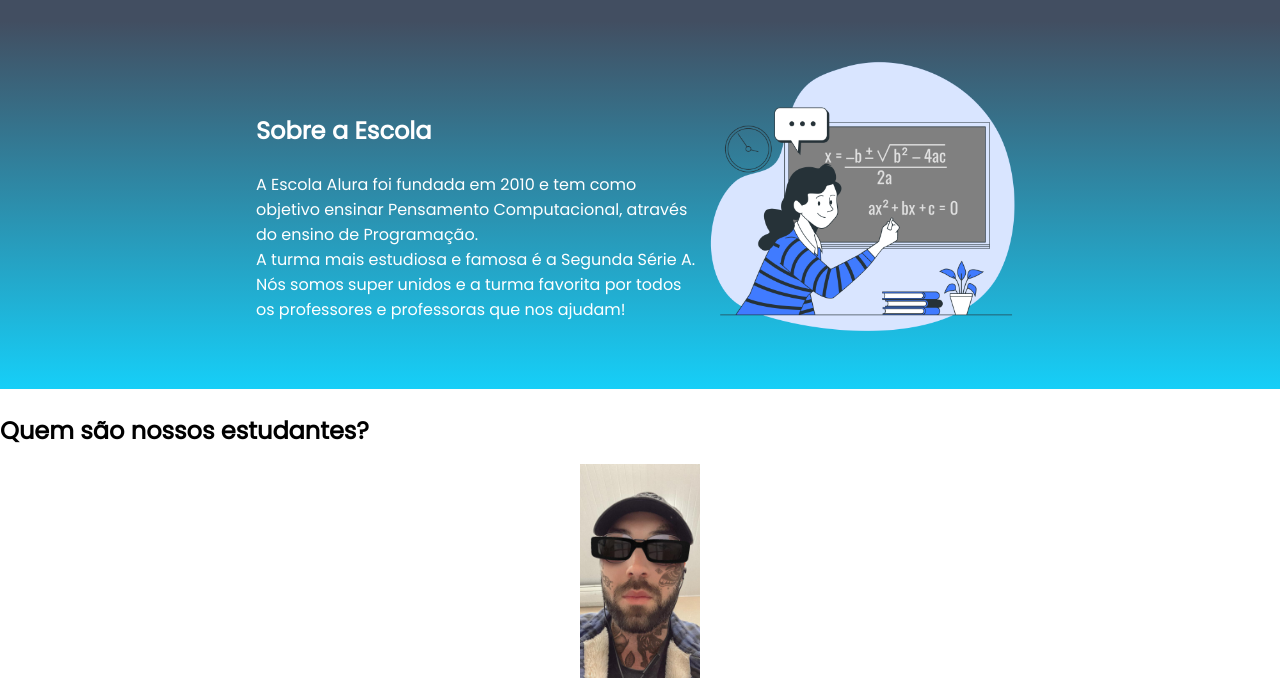
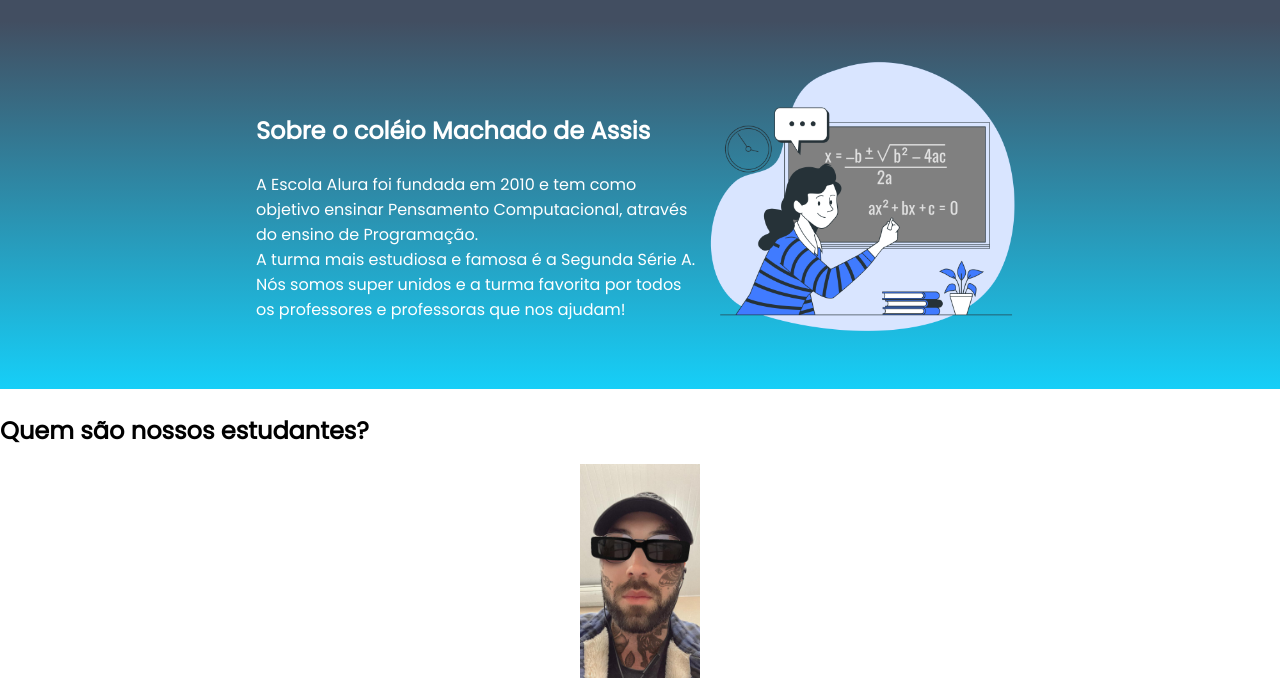
Before and after one commit to Raja0802/2AA, a plain HTML site: page index.html in a window 1280 px wide. Shown: the part 56-738 px from the top of the page. Drawn offline with Linux system fonts and the light colour scheme.

Commit message:
linha 23

```diff
--- a/index.html
+++ b/index.html
@@ -20,7 +20,7 @@
     </header>
     <section class="escola">
         <div class="escola-div-conteudo">
-            <h2 class="escola-titulo">Sobre a Escola</h2>
+            <h2 class="escola-titulo">Sobre o coléio Machado de Assis</h2>
             <p class="escola-texto-um">A Escola Alura foi fundada em 2010 e tem como objetivo ensinar Pensamento Computacional, através do ensino de  Programação.</p>
             <p class="escola-texto-dois">A turma mais estudiosa e famosa é a Segunda Série A. Nós somos super unidos e a turma favorita por todos os professores e professoras que nos ajudam!</p>
         </div>
```
